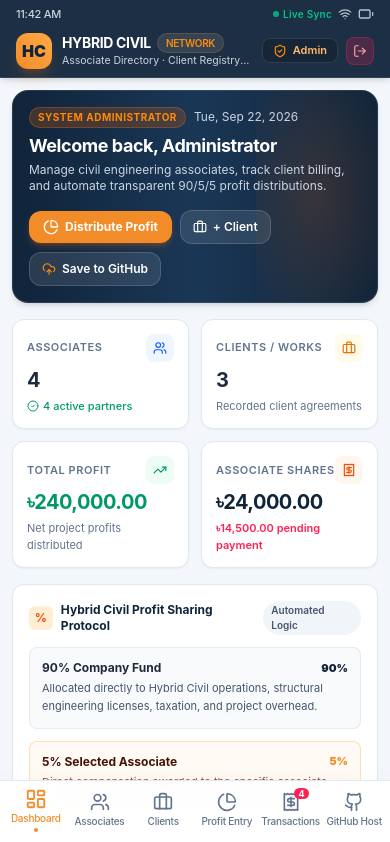
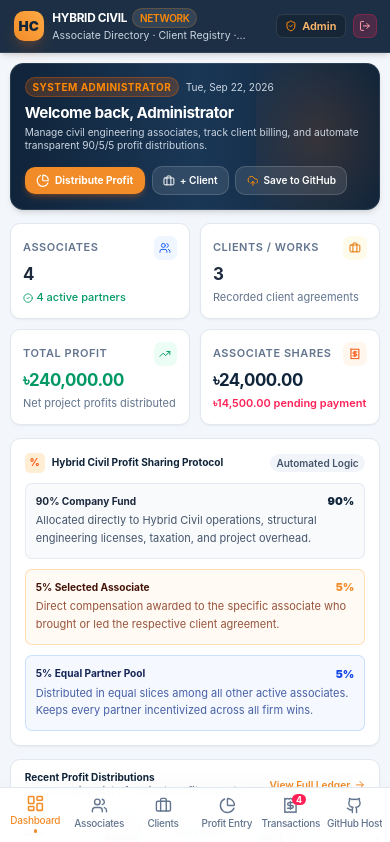
Before and after one commit to hybridcivil/associate, a React (Vite) app: page / in a window 390 px wide. Shown: the top 842 px of the page. Built offline with nearby package versions, Linux system fonts and the light colour scheme.

Commit message:
style: refactor app layout and global typography
- Standardize base font sizes and line heights
- Convert layout to scrollable document flow
- Remove simulated status bar for cleaner UI
- Improve mobile scrolling and sticky navigation behavior

```diff
--- a/index.html
+++ b/index.html
@@ -15,7 +15,7 @@
     <meta name="theme-color" content="#10243a" />
     <link rel="manifest" href="/manifest.json" />
   </head>
-  <body class="bg-slate-100 text-slate-800 antialiased select-none font-sans overflow-hidden">
+  <body class="bg-slate-100 text-slate-800 antialiased font-sans min-h-screen overflow-x-hidden overflow-y-auto">
     <div id="root"></div>
     <script type="module" src="/src/main.tsx"></script>
   </body>
--- a/src/App.tsx
+++ b/src/App.tsx
@@ -71,9 +71,11 @@ export default function App() {
       : 0;
 
   return (
-    <div className="min-h-screen bg-[#f3f6fa] text-slate-800 flex flex-col font-sans select-none antialiased">
+    <div className="min-h-screen bg-[#f3f6fa] text-slate-800 flex flex-col font-sans select-none antialiased text-[13px]">
       {session ? (
         <>
+          {/* Stacked Sticky Top Bar (Header + Navigation) */}
+          <div className="sticky top-0 z-40">
             <NativeHeader
               session={session}
               onLogout={handleLogout}
@@ -86,8 +88,9 @@ export default function App() {
               session={session}
               pendingDueCount={pendingDueCount}
             />
+          </div>
 
-          <main className="flex-1 max-w-7xl w-full mx-auto p-3 sm:p-5">
+          <main className="flex-1 max-w-7xl w-full mx-auto p-3 sm:p-5 pb-24 md:pb-8">
             {currentTab === 'dashboard' && (
               <DashboardView
                 db={db}
--- a/src/components/NativeHeader.tsx
+++ b/src/components/NativeHeader.tsx
@@ -1,9 +1,7 @@
-import React, { useState, useEffect } from 'react';
+import React from 'react';
 import { Session } from '../types';
 import {
   LogOut,
-  Wifi,
-  Battery,
   ShieldCheck,
   User,
   Github,
@@ -20,39 +18,12 @@ export const NativeHeader: React.FC<NativeHeaderProps> = ({
   onLogout,
   onOpenGithub,
 }) => {
-  const [time, setTime] = useState<string>('');
-
-  useEffect(() => {
-    const updateTime = () => {
-      const now = new Date();
-      setTime(
-        now.toLocaleTimeString([], { hour: '2-digit', minute: '2-digit' })
-      );
-    };
-    updateTime();
-    const interval = setInterval(updateTime, 30000);
-    return () => clearInterval(interval);
-  }, []);
-
   const isAdmin = session.role === 'admin';
 
   return (
-    <header className="sticky top-0 z-40 bg-[#10243a]/95 backdrop-blur-md text-white border-b border-white/10 select-none shadow-md">
-      {/* iOS style Simulated Status Bar */}
-      <div className="flex items-center justify-between px-4 pt-1.5 pb-0.5 text-[11px] text-slate-300 font-medium tracking-tight">
-        <span>{time || '09:41'}</span>
-        <div className="flex items-center gap-1.5 opacity-90">
-          <span className="text-[10px] tracking-wide text-emerald-400 flex items-center gap-1 font-semibold">
-            <span className="w-1.5 h-1.5 rounded-full bg-emerald-400 animate-pulse" />
-            Live Sync
-          </span>
-          <Wifi className="w-3.5 h-3.5" />
-          <Battery className="w-4 h-4" />
-        </div>
-      </div>
-
+    <header className="bg-[#10243a]/95 backdrop-blur-md text-white border-b border-white/10 select-none shadow-md">
       {/* Main Header Bar */}
-      <div className="max-w-7xl mx-auto px-4 py-2 flex items-center justify-between gap-3">
+      <div className="max-w-7xl mx-auto px-4 py-2.5 flex items-center justify-between gap-3">
         <div className="flex items-center gap-2.5">
           <div className="w-9 h-9 rounded-xl bg-gradient-to-tr from-[#f28c28] to-[#ffaa44] flex items-center justify-center shadow-lg shadow-orange-500/20 text-[#10243a] font-black text-base flex-shrink-0">
             HC
--- a/src/components/NativeTabBar.tsx
+++ b/src/components/NativeTabBar.tsx
@@ -88,7 +88,7 @@ export const NativeTabBar: React.FC<NativeTabBarProps> = ({
   return (
     <>
       {/* Desktop / Tablet Top Segmented Navigation */}
-      <div className="hidden md:block bg-white border-b border-slate-200/80 px-4 py-2 sticky top-[73px] z-30 shadow-xs">
+      <div className="hidden md:block bg-white border-b border-slate-200/80 px-4 py-2 shadow-xs">
         <div className="max-w-7xl mx-auto flex items-center gap-1.5 overflow-x-auto py-0.5 no-scrollbar">
           {visibleTabs.map((tab) => {
             const Icon = tab.icon;
--- a/src/index.css
+++ b/src/index.css
@@ -8,14 +8,24 @@
     --sar: env(safe-area-inset-right, 0px);
   }
 
+  html {
+    font-size: 13.5px;
+    -webkit-text-size-adjust: 100%;
+  }
+
+  @media (min-width: 1024px) {
+    html {
+      font-size: 14px;
+    }
+  }
+
   html, body {
-    height: 100%;
+    min-height: 100%;
     margin: 0;
     padding: 0;
     -webkit-tap-highlight-color: transparent;
-    -webkit-touch-callout: none;
-    user-select: none;
-    overscroll-behavior-y: none;
+    font-size: 13.5px;
+    line-height: 1.45;
   }
 }
 
```
Lines whose indentation alone changed are shown as unchanged.
